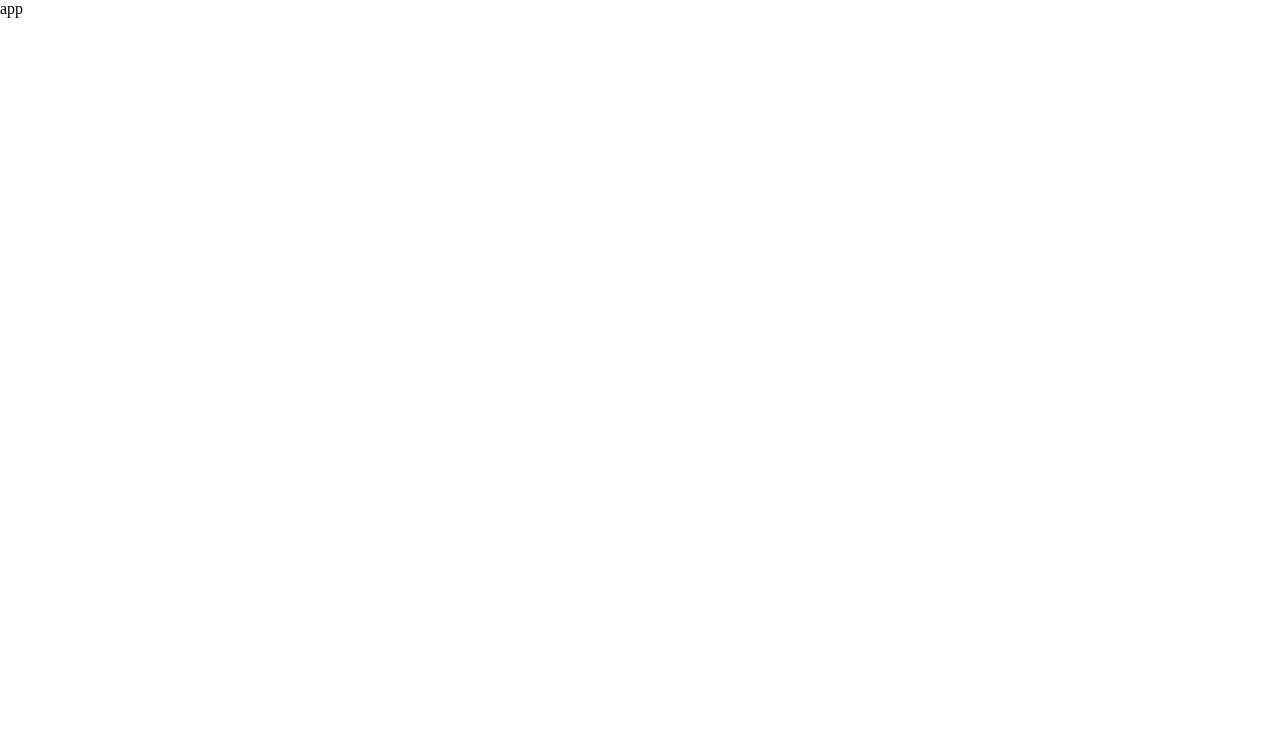
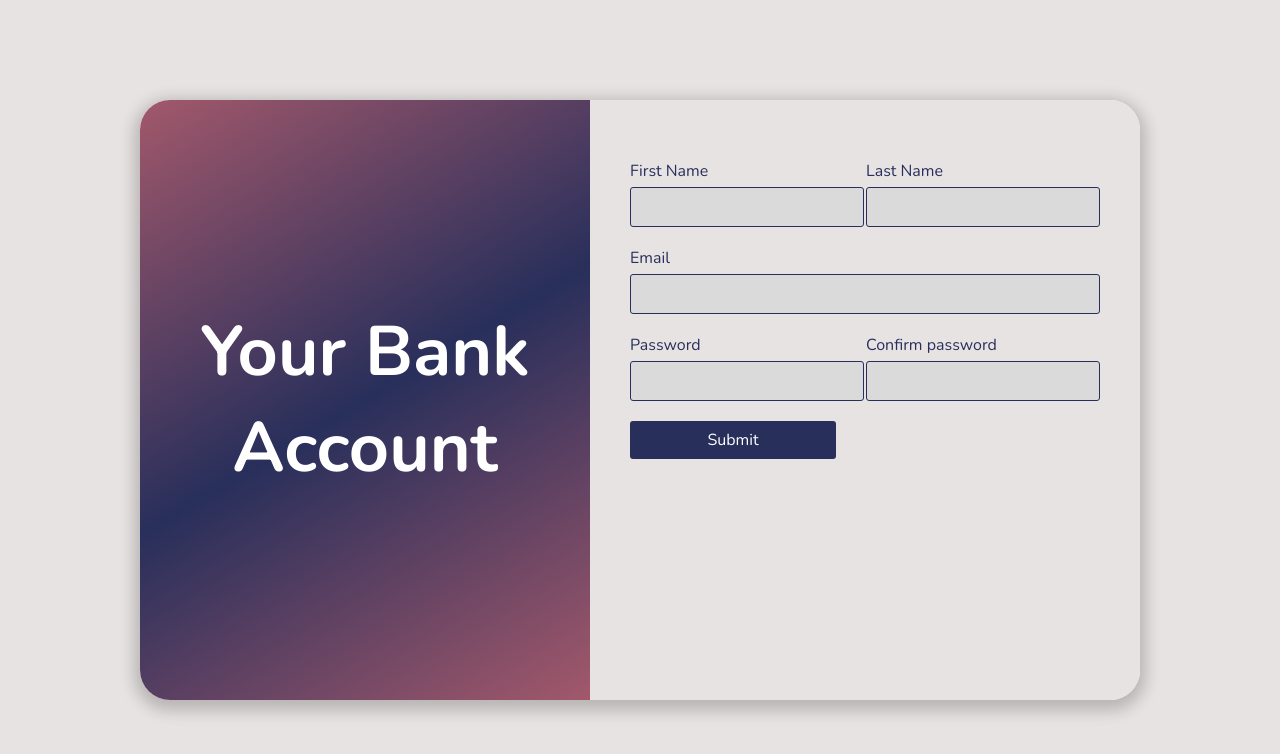
Before and after one commit to dudkin-v/bank-acount, a React (Create React App) app: page / in a window 1280 px wide. Shown: the top 754 px of the page. Built offline with nearby package versions, Linux system fonts and the light colour scheme.

Commit message:
added LoginForm component

```diff
--- a/src/App.js
+++ b/src/App.js
@@ -1,3 +1,27 @@
-const App = () => <div>app</div>;
+import styled from "styled-components";
+
+import {LoginForm} from "./components/LoginForm";
+
+const Container = styled.div`
+  display: flex;
+  flex-direction: column;
+  align-items: center;
+  justify-content: center;
+  background-color: #e8e3e3;
+  min-width: 100vw;
+  min-height: 100vh;
+`;
+
+const App = () => {
+    const handleSubmit = (values) => {
+        console.log(values)
+    };
+
+    return (
+        <Container>
+            <LoginForm onSubmitForm={handleSubmit}/>
+        </Container>
+    )
+}
 
 export default App;
--- /dev/null
+++ b/src/components/InputField/InputField.js
@@ -0,0 +1,44 @@
+import PropTypes from "prop-types";
+import styled from "styled-components";
+
+const Label = styled.label`
+  display: flex;
+  flex-direction: column;
+  color: #282f5b;
+  cursor: pointer;
+`;
+const Input = styled.input`
+  font-size: 16px;
+  padding: 8px 14px;
+  margin: 5px 0 20px;
+  border: 1px solid #282f5b;
+  border-radius: 3px;
+  background-color: #dadada;
+  :focus {
+    outline: none;
+    border: 1px solid blue;
+  }
+`;
+
+const InputField = ({ name, label, type, onChange, value }) => (
+  <Label htmlFor={name}>
+    {label}
+    <Input
+      id={name}
+      name={name}
+      type={type}
+      onChange={onChange}
+      value={value}
+    />
+  </Label>
+);
+
+InputField.propTypes = {
+  name: PropTypes.string.isRequired,
+  label: PropTypes.string.isRequired,
+  type: PropTypes.string.isRequired,
+  value: PropTypes.string.isRequired,
+  onChange: PropTypes.func.isRequired,
+};
+
+export default InputField;
--- /dev/null
+++ b/src/components/InputField/index.js
@@ -0,0 +1 @@
+export { default as InputField } from "./InputField";
--- /dev/null
+++ b/src/components/LoginForm/LoginForm.js
@@ -0,0 +1,133 @@
+import PropTypes from "prop-types";
+import styled from "styled-components";
+import { useFormik } from "formik";
+
+import { InputField } from "../InputField";
+import { SubmitButton } from "../SubmitButton";
+
+const LoginBlock = styled.section`
+  display: flex;
+  max-width: 1000px;
+  width: 90vw;
+  max-height: 600px;
+  height: 90vh;
+  background-color: #fff;
+  box-shadow: 0 5px 15px 6px rgba(0, 0, 0, 0.2);
+  border-radius: 30px;
+`;
+const LoginLogoBlock = styled.div`
+  display: flex;
+  align-items: center;
+  width: 45%;
+  background: rgb(162, 88, 107);
+  background: linear-gradient(
+    149deg,
+    rgba(162, 88, 107, 1) 0%,
+    rgba(40, 47, 91, 1) 50%,
+    rgba(162, 88, 107, 1) 100%
+  );
+  border-bottom-left-radius: 30px;
+  border-top-left-radius: 30px;
+`;
+const LogoBlockHeading = styled.h1`
+  color: white;
+  font-size: 70px;
+  text-align: center;
+`;
+const FormBlock = styled.div`
+  display: flex;
+  flex-direction: column;
+  align-items: center;
+  padding: 60px 40px;
+  background-color: #e8e3e3;
+  width: 55%;
+  border-bottom-right-radius: 30px;
+  border-top-right-radius: 30px;
+`;
+const FormSection = styled.div`
+  display: flex;
+  justify-content: space-between;
+`;
+const ButtonSection = styled.div`
+  max-width: 206px;
+`;
+const Form = styled.form`
+  display: flex;
+  flex-direction: column;
+  width: 100%;
+`;
+
+const formInitialValues = {
+  firstName: "",
+  lastName: "",
+  email: "",
+  password: "",
+  confirmPassword: "",
+};
+
+const LoginForm = ({ onSubmitForm }) => {
+  const formik = useFormik({
+    initialValues: formInitialValues,
+    onSubmit: onSubmitForm,
+  });
+
+  return (
+    <LoginBlock>
+      <LoginLogoBlock>
+        <LogoBlockHeading>Your Bank Account</LogoBlockHeading>
+      </LoginLogoBlock>
+      <FormBlock>
+        <Form onSubmit={formik.handleSubmit}>
+          <FormSection>
+            <InputField
+              type="text"
+              label="First Name"
+              name="firstName"
+              onChange={formik.handleChange}
+              value={formik.values.firstName}
+            />
+            <InputField
+              type="text"
+              label="Last Name"
+              name="lastName"
+              onChange={formik.handleChange}
+              value={formik.values.lastName}
+            />
+          </FormSection>
+          <InputField
+            type="text"
+            label="Email"
+            name="email"
+            onChange={formik.handleChange}
+            value={formik.values.email}
+          />
+          <FormSection>
+            <InputField
+              type="text"
+              label="Password"
+              name="password"
+              onChange={formik.handleChange}
+              value={formik.values.password}
+            />
+            <InputField
+              type="text"
+              label="Confirm password"
+              name="confirmPassword"
+              onChange={formik.handleChange}
+              value={formik.values.confirmPassword}
+            />
+          </FormSection>
+          <ButtonSection>
+            <SubmitButton type="submit" text="Submit" />
+          </ButtonSection>
+        </Form>
+      </FormBlock>
+    </LoginBlock>
+  );
+};
+
+LoginForm.propTypes = {
+  onSubmitForm: PropTypes.func.isRequired,
+};
+
+export default LoginForm;
--- /dev/null
+++ b/src/components/LoginForm/index.js
@@ -0,0 +1 @@
+export { default as LoginForm } from "./LoginForm";
--- /dev/null
+++ b/src/components/SubmitButton/SubmitButton.js
@@ -0,0 +1,34 @@
+import PropTypes from "prop-types";
+import styled from "styled-components";
+
+const Button = styled.button`
+  width: 100%;
+  height: 100%;
+  padding: 8px 20px;
+  color: white;
+  font-size: 16px;
+  background-color: #282f5b;
+  border-radius: 3px;
+  cursor: pointer;
+  outline: none;
+
+  :hover, :active, :focus {
+    box-shadow: 0 5px 15px 6px rgba(14, 60, 183, 0.2);
+    background: rgb(162, 88, 107);
+    background: linear-gradient(149deg,
+    rgba(162, 88, 107, 1) 0%,
+    rgba(40, 47, 91, 1) 50%,
+    rgba(162, 88, 107, 1) 100%);
+  }
+`;
+
+const SubmitButton = ({text, type}) => (
+  <Button type={type}>{text}</Button>
+);
+
+SubmitButton.propTypes = {
+    text: PropTypes.string.isRequired,
+    type: PropTypes.string.isRequired,
+};
+
+export default SubmitButton;
--- /dev/null
+++ b/src/components/SubmitButton/index.js
@@ -0,0 +1 @@
+export { default as SubmitButton } from "./SubmitButton";
--- a/src/index.css
+++ b/src/index.css
@@ -1,3 +1,5 @@
+@import url('https://fonts.googleapis.com/css2?family=Nunito:wght@300;400;500;700&display=swap');
+
 * {
   margin: 0;
   padding: 0;
@@ -5,6 +7,7 @@
   text-decoration: none;
   list-style: none;
   border: none;
+  font-family: "Nunito", sans-serif;
 }
 
 html,
@@ -12,4 +15,5 @@ body {
   position: relative;
   min-width: 100vw;
   min-height: 100vh;
+  background-color: #e8e3e3;
 }
```
Also changed, not shown: package.json (+2 -5 lines), 2 other files (tests, documents, lock files or other folders).
